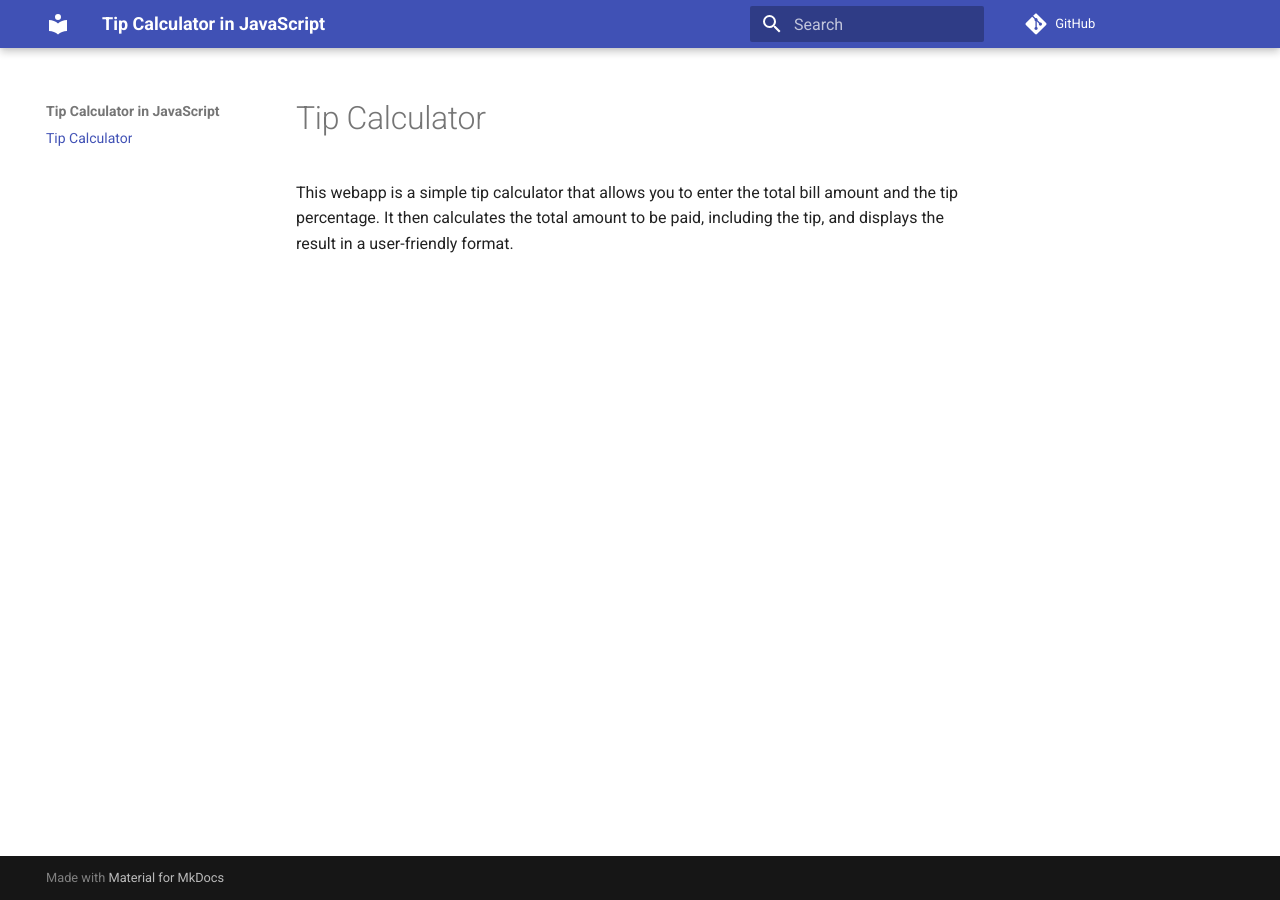
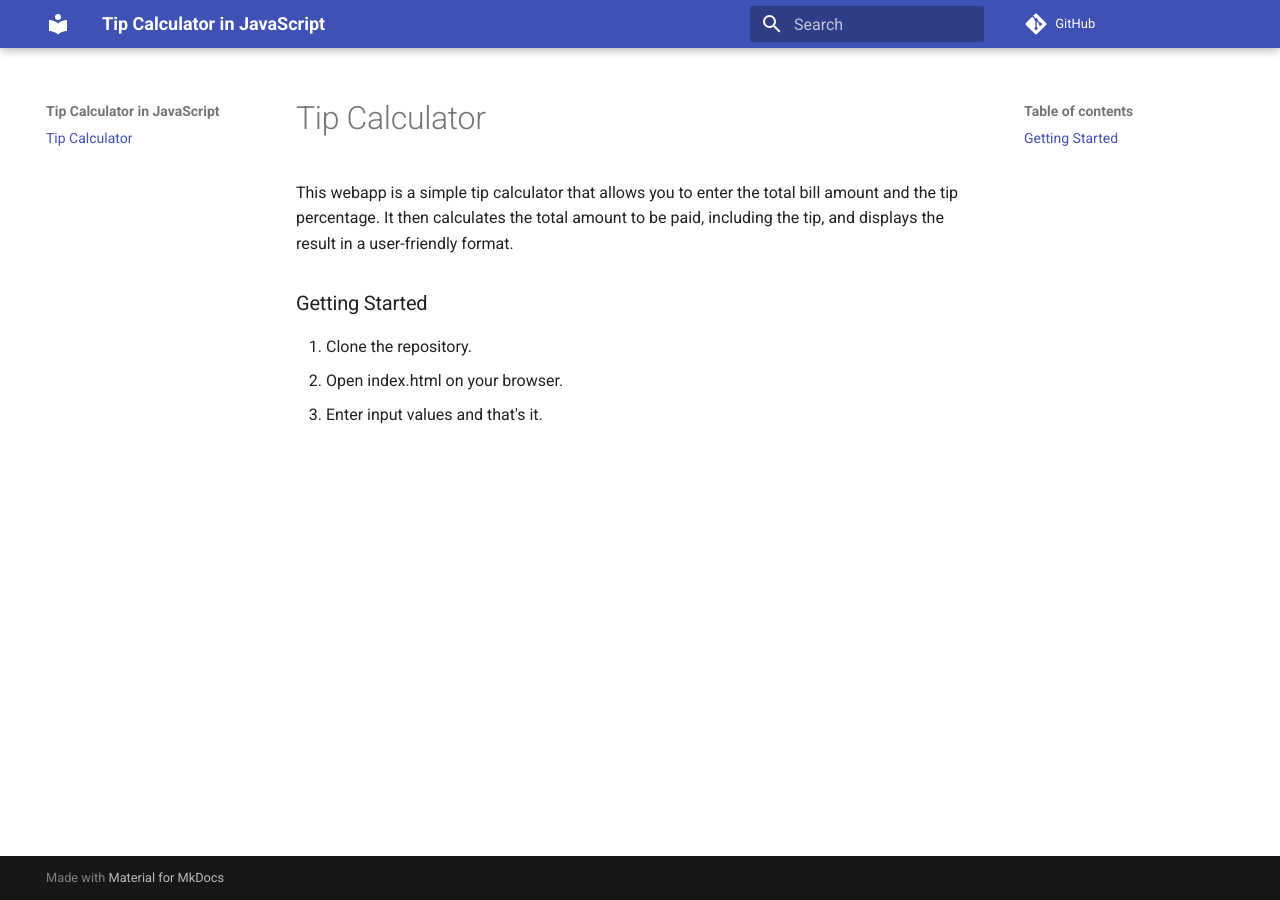
Before and after one commit to lulunac27a/tip-calculator-javascript, an MkDocs documentation site: the page built from docs/index.md, in a window 1280 px wide. Built offline with MkDocs 1.6.1 and Material for MkDocs 9.7.7, drawn with Linux system fonts in a browser that asks for light colours; comment, search, counter and statistics services are not loaded.

Commit message:
Add getting started section

```diff
--- a/docs/index.md
+++ b/docs/index.md
@@ -3,3 +3,9 @@
 This webapp is a simple tip calculator that allows you to enter the total bill
 amount and the tip percentage. It then calculates the total amount to be paid,
 including the tip, and displays the result in a user-friendly format.
+
+### Getting Started
+
+1. Clone the repository.
+2. Open index.html on your browser.
+3. Enter input values and that's it.
```
Also changed, not shown: README.md (+6 -0 lines).
